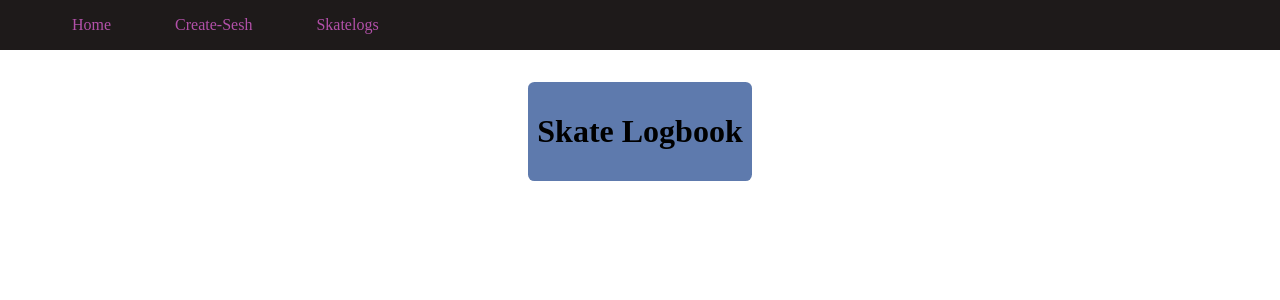
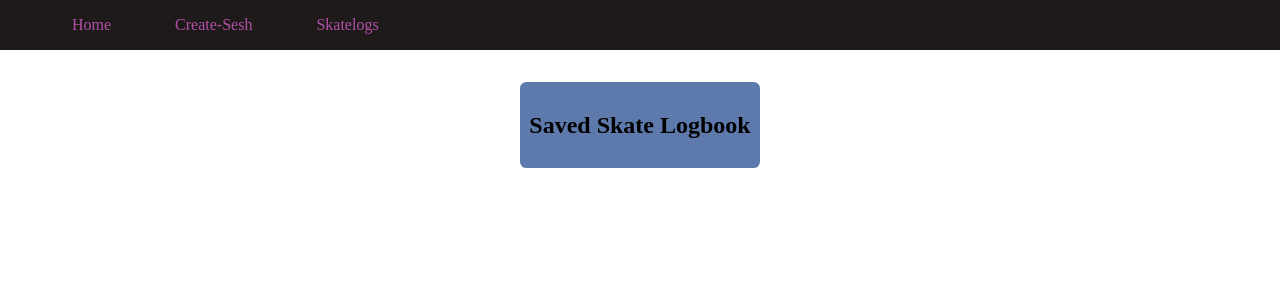
Before and after one commit to thinkful-ei-macaw/Skate-sesh-Client, a React (Create React App) app: page / in a window 1280 px wide. Shown: the top 300 px of the page. Built offline with nearby package versions, Linux system fonts and the light colour scheme.

Commit message:
added privateroute

```diff
--- a/src/components/App/App.js
+++ b/src/components/App/App.js
@@ -1,5 +1,5 @@
 import React, { Component } from 'react';
-import SavedLogs from '../saved-sessions/SavedLogs';
+import SavedLogsList from '../skatelogs/SavedLogsList';
 import Navbar from '../navbar/Navbar';
 
 
@@ -17,7 +17,7 @@ class App extends Component {
     return (
       <div className='App'>
         <Navbar />
-        <SavedLogs />
+        <SavedLogsList />
       </div>
     )
   }
--- a/src/components/saved-sessions/SavedLogs.js
+++ /dev/null
@@ -1,22 +0,0 @@
-import React, { Component } from 'react'
-import './SavedLogs.css';
-
-
-
-
-
-class SavedLogs extends Component {
-  render() {
-
-    return (
-      <div className="seshLogscontainer">
-        <header>
-          <h1>Skate Logbook</h1>
-        </header>
-
-      </div>
-    )
-  }
-}
-
-export default SavedLogs;
--- /dev/null
+++ b/src/components/skatelogs/SavedLogsList.js
@@ -0,0 +1,21 @@
+import React, { Component } from 'react'
+import './SavedLogs.css';
+
+
+
+
+
+export default class SavedLogsList extends Component {
+  render() {
+    return (
+      <div className='container'>
+        <header className='SavedLogList_header'>
+          <h2> Saved Skate Logbook</h2>
+        </header>
+        <div className='SavedLogsList_data'>
+
+        </div>
+      </div>
+    )
+  }
+}
```
Also changed, not shown: src/components/Utils/PrivateRoute.js (added, +22 -0 lines), src/components/skatelogs/SavedLogs.css (renamed from src/components/saved-sessions/SavedLogs.css).
